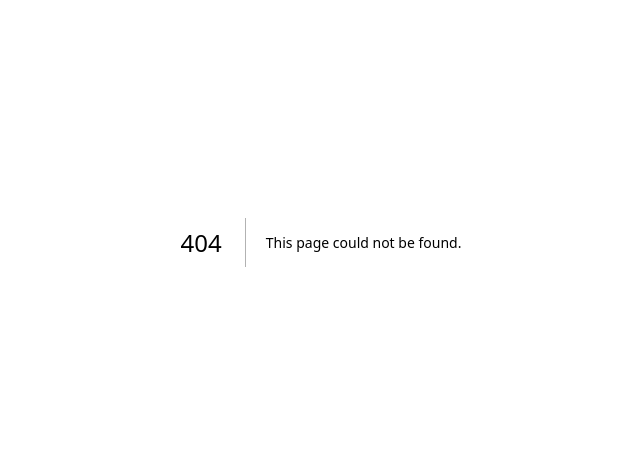
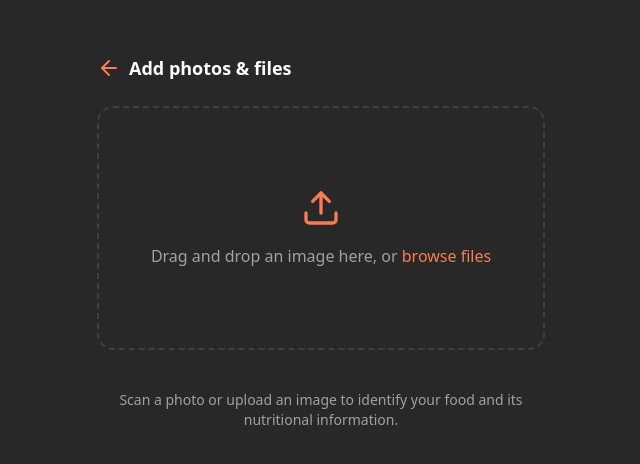
Before and after one commit to rahmlad-aramide/naija-nutri-hub-frontend, a Next.js app: page /upload-image in a window 1280 px wide. Before the commit this address had no page. Shown: the part 158-622 px from the top of the page, without its empty margins (319-959 px from the left). Built offline with nearby package versions, Linux system fonts and the light colour scheme.

Commit message:
feat(upload): add Upload Image page and unify background design

```diff
--- a/src/app/scan-image/page.tsx
+++ b/src/app/scan-image/page.tsx
@@ -37,7 +37,7 @@ export default function ScanImagePage() {
   }, []);
 
   return (
-    <main className="flex flex-col items-center justify-center min-h-screen bg-[#1a1a1a] text-white p-6">
+    <main className="flex flex-col items-center justify-center min-h-screen text-white p-6">
       {/* Back Button */}
       <div className="absolute top-4 left-4">
         <Link
--- /dev/null
+++ b/src/app/upload-image/page.tsx
@@ -0,0 +1,66 @@
+"use client";
+
+import { ArrowLeft, Upload } from "lucide-react";
+import { useState } from "react";
+import Link from "next/link";
+
+export default function UploadImagePage() {
+  const [selectedImage, setSelectedImage] = useState<File | null>(null);
+
+  function handleFileChange(e: React.ChangeEvent<HTMLInputElement>) {
+    const file = e.target.files?.[0];
+    if (file) setSelectedImage(file);
+  }
+
+  return (
+    <div className="min-h-screen text-white flex flex-col items-center justify-center p-5">
+          <div className="w-full max-w-md">
+
+        {/* Header */}
+        <div className="flex items-center gap-2 mb-6">
+          <Link href="/scan">
+            <ArrowLeft className="text-[#FF7A50]" />
+          </Link>
+          <h1 className="text-lg font-semibold">Add photos & files</h1>
+        </div>
+
+        {/* Upload Zone */}
+        <label
+          htmlFor="fileUpload"
+          className="flex flex-col items-center justify-center border-2 border-dashed border-neutral-700 rounded-2xl py-20 cursor-pointer hover:border-[#FF7A50] transition-all"
+        >
+          <Upload size={40} className="text-[#FF7A50] mb-4" />
+          <p className="text-neutral-400 text-center">
+            Drag and drop an image here, or{" "}
+            <span className="text-[#FF7A50]">browse files</span>
+          </p>
+          <input
+            id="fileUpload"
+            type="file"
+            accept="image/*"
+            className="hidden"
+            onChange={handleFileChange}
+          />
+        </label>
+
+        {/* Preview */}
+        {selectedImage && (
+          <div className="mt-6">
+            <p className="text-sm text-neutral-400 mb-2">Preview:</p>
+            <img
+              src={URL.createObjectURL(selectedImage)}
+              alt="preview"
+              className="rounded-xl w-full max-h-80 object-cover border border-neutral-800"
+            />
+          </div>
+        )}
+
+        {/* Footer */}
+        <p className="mt-10 text-sm text-neutral-400 max-w-full text-center">
+          Scan a photo or upload an image to identify your food and its nutritional information.
+        </p>
+
+      </div>
+    </div>
+  );
+}
```
